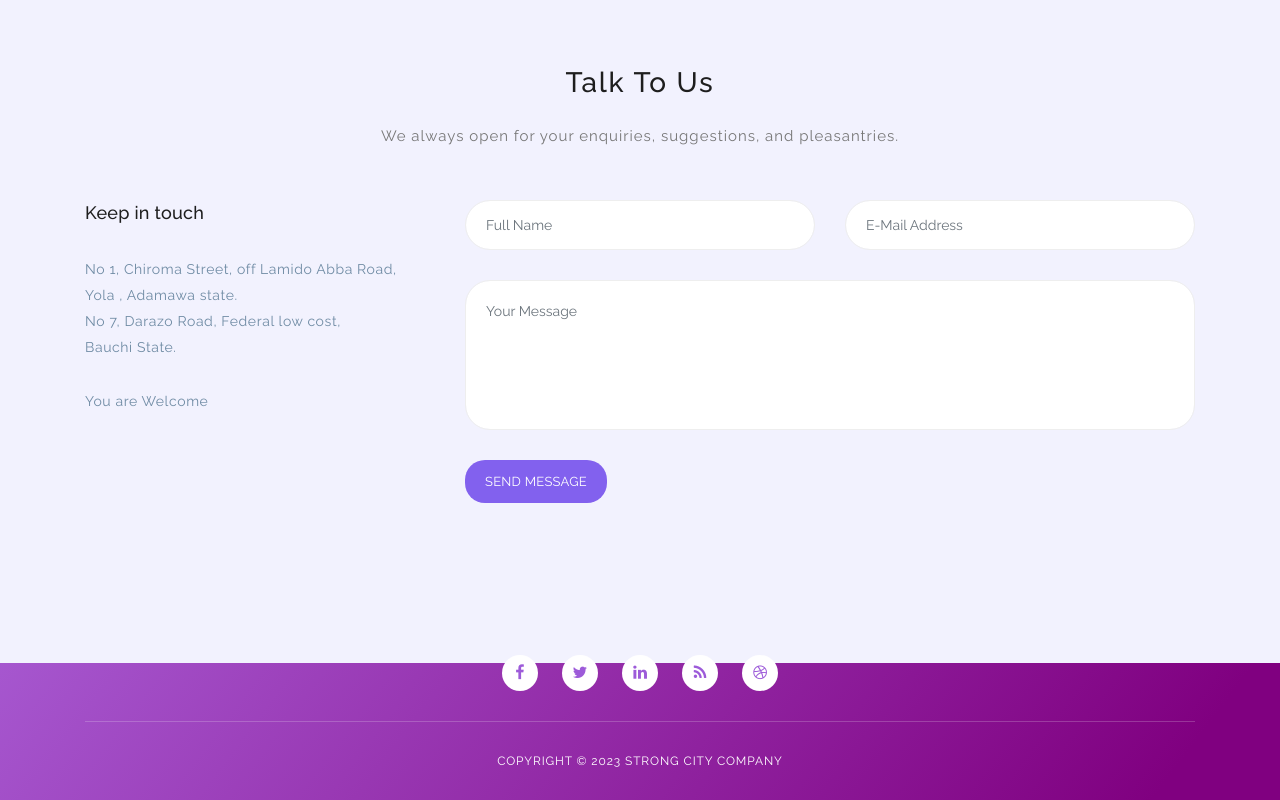
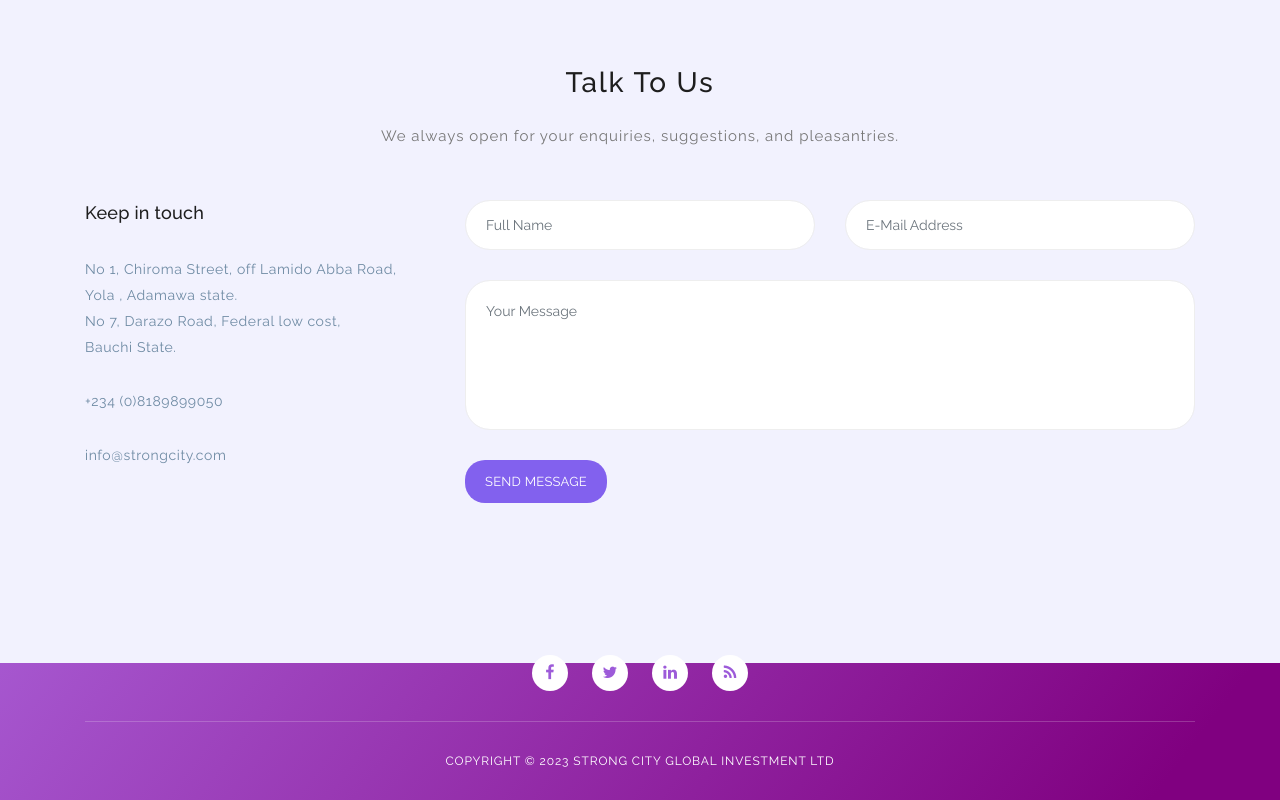
Before and after one commit to AdamHammawa/strongcity, a plain HTML site: page index.html in a window 1280 px wide. Shown: the part 3872-4672 px from the top of the page. Drawn offline with Linux system fonts and the light colour scheme.

Commit message:
new commit

```diff
--- a/index.html
+++ b/index.html
@@ -13,6 +13,9 @@
 
     <title>StrongCity</title>
 
+     <!-- Favicons -->
+  <link href="assets/images/favicon.png" rel="icon">
+  <link href="assets/images/apple-touch-icon.png" rel="apple-touch-icon">
 
     <!-- Additional CSS Files -->
     <link rel="stylesheet" type="text/css" href="assets/css/bootstrap.min.css">
@@ -395,7 +398,9 @@
                     <div class="contact-text">
                         <p>No 1, Chiroma Street, off Lamido Abba Road, <br> Yola , Adamawa state.
                         <br>No 7, Darazo Road, Federal low cost, <br> Bauchi State.</p>
-                        <p>You are Welcome</p>
+                        <p>+234 (0)8189899050</p>
+                        <p> info@strongcity.com</p>
+
                     </div>
                 </div>
                 <!-- ***** Contact Text End ***** -->
@@ -445,13 +450,12 @@
                         <li><a href="#"><i class="fa fa-twitter"></i></a></li>
                         <li><a href="#"><i class="fa fa-linkedin"></i></a></li>
                         <li><a href="#"><i class="fa fa-rss"></i></a></li>
-                        <li><a href="#"><i class="fa fa-dribbble"></i></a></li>
                     </ul>
                 </div>
             </div>
             <div class="row">
                 <div class="col-lg-12">
-                    <p class="copyright">Copyright &copy; 2023 Strong City Company</p>
+                    <p class="copyright">Copyright &copy; 2023 Strong City Global Investment ltd</p>
                 </div>
             </div>
         </div>
```
Also changed, not shown: assets/images/apple-touch-icon.png (added), assets/images/favicon.png (added), assets/images/icon.png (added).
